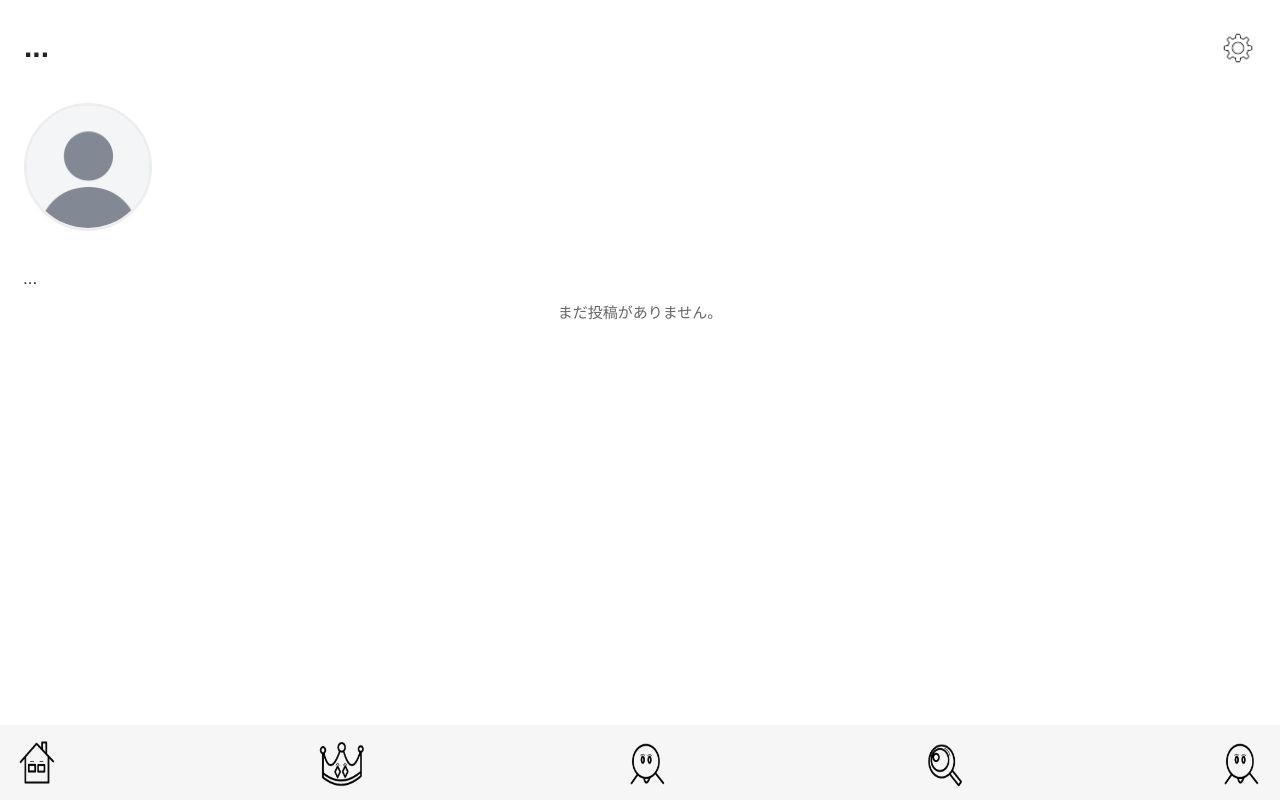
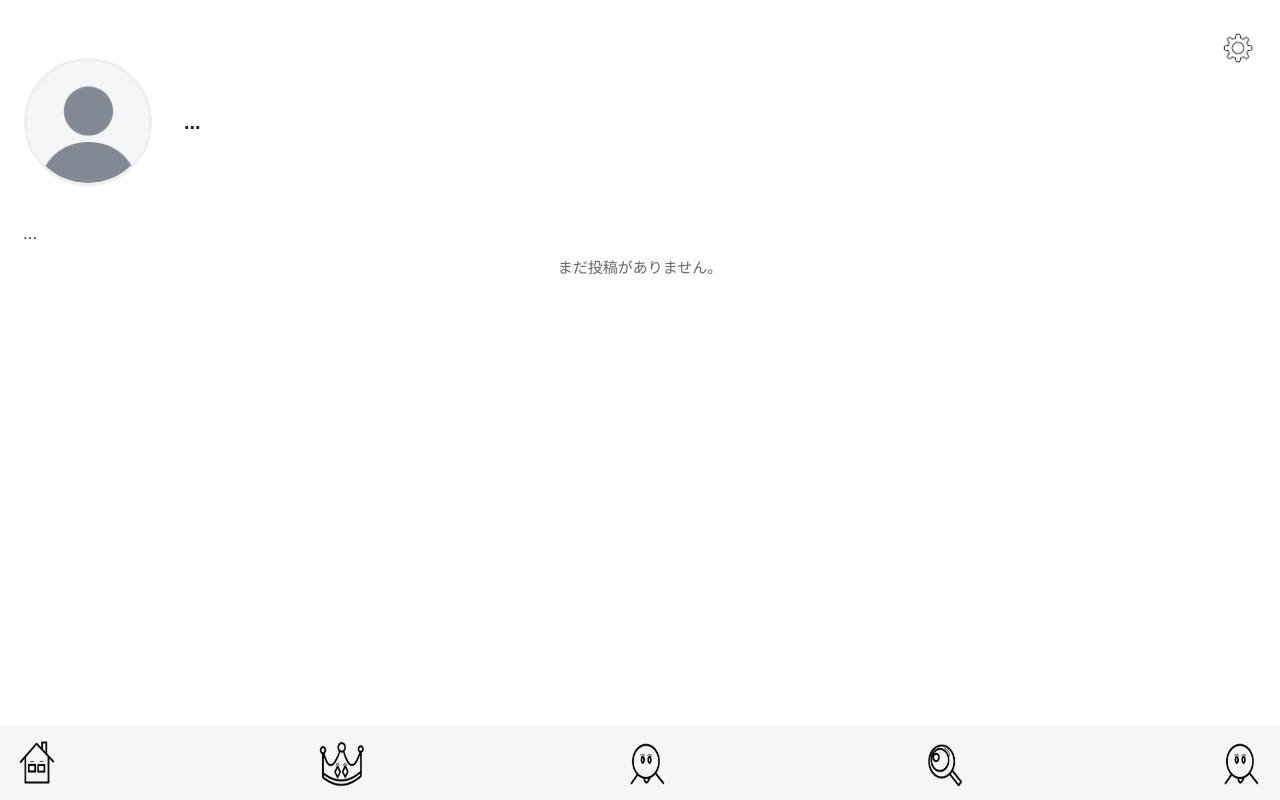
Before and after one commit to roxymigurdia78/emozy, a Next.js app: page /profile in a window 1280 px wide. Built offline with nearby package versions, Linux system fonts and the light colour scheme.

Commit message:
fix: ヘッダーのユーザー名を削除

```diff
--- a/src/app/profile/page.tsx
+++ b/src/app/profile/page.tsx
@@ -186,7 +186,7 @@ export default function page() {
     return (
         <div>
             <div style={{ width: "100%", padding: "24px 0 8px 24px", fontWeight: "bold", fontSize: "30px", color: "#222", position: "relative" }}>
-                {user ? user.name : "..."}
+                {/* {user ? user.name : "..."} */}
                 <Link href="/setting">
                     <img
                         src="/images/settei.png"
@@ -218,11 +218,11 @@ export default function page() {
                         />
                     )}
                 </div>
-                {/* <div style={{ marginLeft: "32px", display: "flex", flexDirection: "column", gap: "10px" }}>
+                <div style={{ marginLeft: "32px", display: "flex", flexDirection: "column", gap: "10px" }}>
                     <span style={{ fontWeight: "bold", fontSize: "20px", color: "#222" }}>
                         {user ? user.name : "..."}
                     </span>
-                </div> */}
+                </div>
             </div>
             {/* プロフィール（自己紹介文）追加 */}
             <div style={{ paddingLeft: "23px", paddingRight: "24px", marginBottom: "10px", color: "#333", fontSize: "17px" }}>
```
